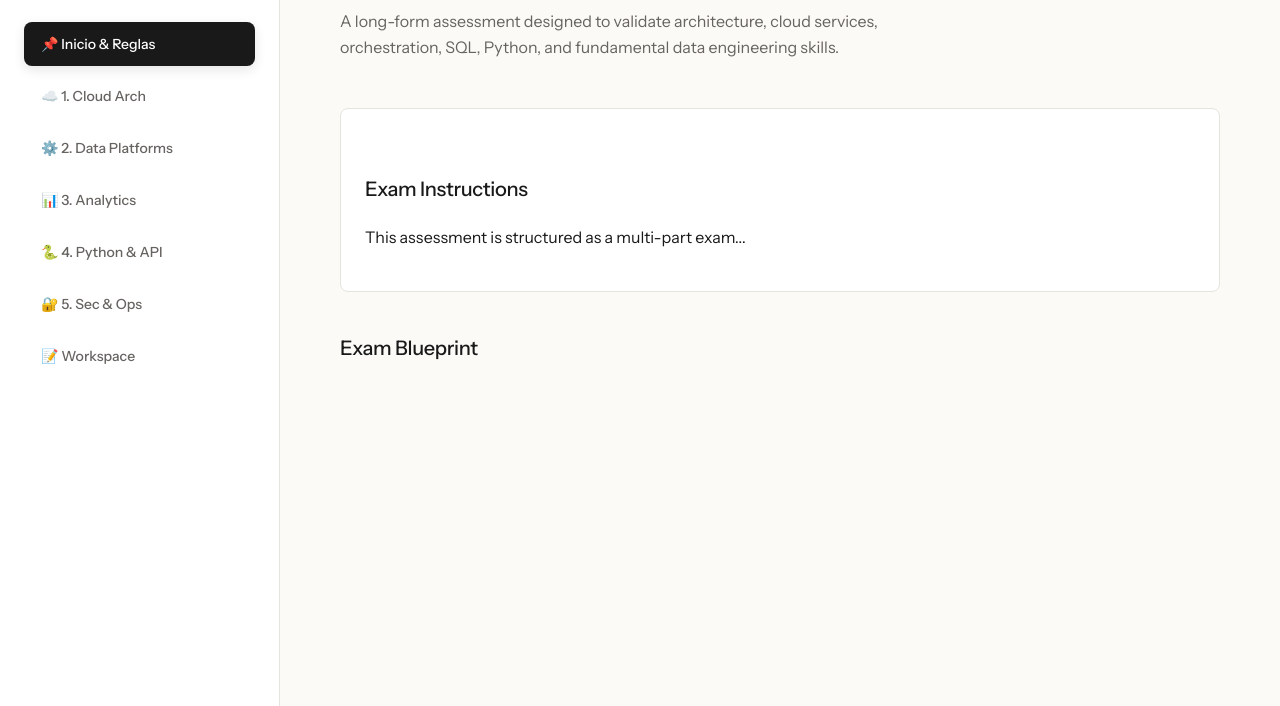
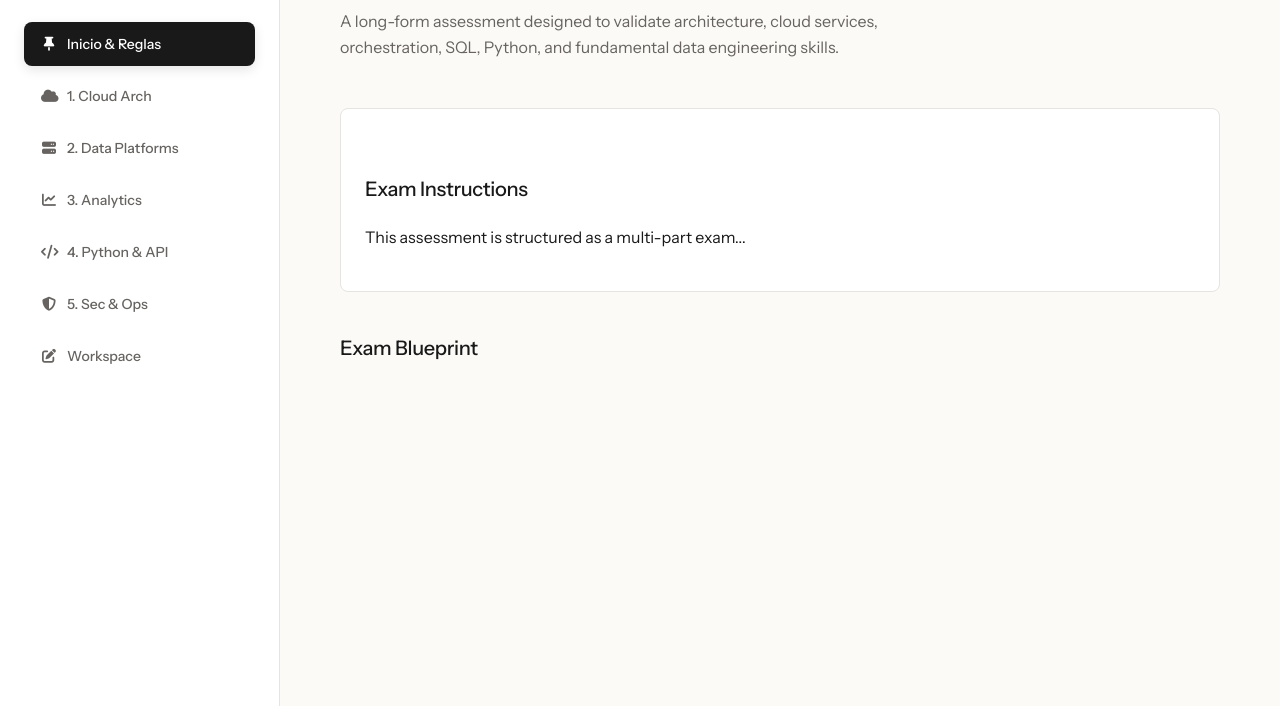
Before and after one commit to AndresTorresPS/data-engineer-toolkit, a plain HTML site: page docs/technical_exam/index.html in a window 1280 px wide. Shown: the part 94-800 px from the top of the page. Drawn offline with Linux system fonts and the light colour scheme.

Commit message:
icon improvement

```diff
--- a/docs/technical_exam/index.html
+++ b/docs/technical_exam/index.html
@@ -16,6 +16,7 @@
     <link rel="preconnect" href="https://fonts.googleapis.com">
     <link rel="preconnect" href="https://fonts.gstatic.com" crossorigin>
     <link href="https://fonts.googleapis.com/css2?family=Fira+Code:wght@400;500&family=Instrument+Sans:ital,wght@0,400;0,500;0,600;1,400&display=swap" rel="stylesheet">
+    <link rel="stylesheet" href="https://cdnjs.cloudflare.com/ajax/libs/font-awesome/6.5.2/css/all.min.css" crossorigin="anonymous" referrerpolicy="no-referrer">
     <link rel="stylesheet" href="style.css">
 </head>
 <body>
@@ -23,17 +24,17 @@
     <aside class="sidebar">
         <div class="header-top">
             <div class="brand">det • toolkit</div>
-            <button id="theme-toggle" class="icon-btn" onclick="toggleTheme()" aria-label="Toggle Theme"></button>
+            <button id="theme-toggle" class="icon-btn" onclick="toggleTheme()" aria-label="Toggle Theme"><i class="fa-solid fa-moon"></i></button>
         </div>
 
         <nav class="nav-menu">
-            <button class="nav-btn active" onclick="openTab(event, 'intro')">📌 Inicio & Reglas</button>
-            <button class="nav-btn" onclick="openTab(event, 'sec1')">☁️ 1. Cloud Arch</button>
-            <button class="nav-btn" onclick="openTab(event, 'sec2')">⚙️ 2. Data Platforms</button>
-            <button class="nav-btn" onclick="openTab(event, 'sec3')">📊 3. Analytics</button>
-            <button class="nav-btn" onclick="openTab(event, 'sec4')">🐍 4. Python & API</button>
-            <button class="nav-btn" onclick="openTab(event, 'sec5')">🔐 5. Sec & Ops</button>
-            <button class="nav-btn" onclick="openTab(event, 'workspace')">📝 Workspace</button>
+            <button class="nav-btn active" onclick="openTab(event, 'intro')"><i class="nav-icon fa-solid fa-thumbtack"></i><span>Inicio & Reglas</span></button>
+            <button class="nav-btn" onclick="openTab(event, 'sec1')"><i class="nav-icon fa-solid fa-cloud"></i><span>1. Cloud Arch</span></button>
+            <button class="nav-btn" onclick="openTab(event, 'sec2')"><i class="nav-icon fa-solid fa-server"></i><span>2. Data Platforms</span></button>
+            <button class="nav-btn" onclick="openTab(event, 'sec3')"><i class="nav-icon fa-solid fa-chart-line"></i><span>3. Analytics</span></button>
+            <button class="nav-btn" onclick="openTab(event, 'sec4')"><i class="nav-icon fa-solid fa-code"></i><span>4. Python & API</span></button>
+            <button class="nav-btn" onclick="openTab(event, 'sec5')"><i class="nav-icon fa-solid fa-shield-halved"></i><span>5. Sec & Ops</span></button>
+            <button class="nav-btn" onclick="openTab(event, 'workspace')"><i class="nav-icon fa-solid fa-pen-to-square"></i><span>Workspace</span></button>
         </nav>
     </aside>
 
--- a/docs/technical_exam/style.css
+++ b/docs/technical_exam/style.css
@@ -250,6 +250,15 @@ textarea:focus {
   font-family: var(--font-sans);
   cursor: pointer;
   transition: all 0.2s ease;
+  display: flex;
+  align-items: center;
+  gap: 10px;
+}
+
+.nav-icon {
+  width: 16px;
+  text-align: center;
+  flex-shrink: 0;
 }
 
 .nav-btn:hover {
```
